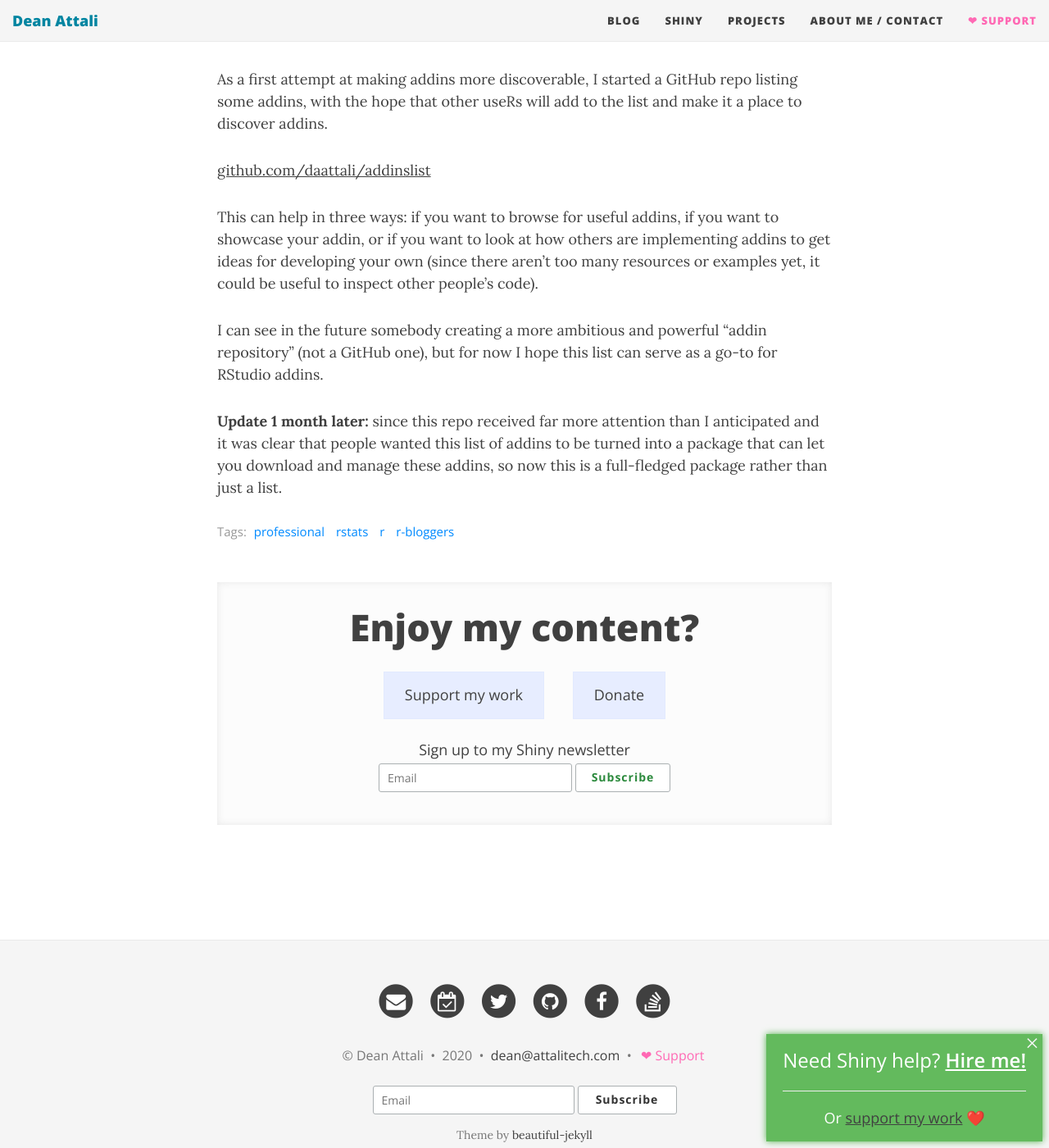
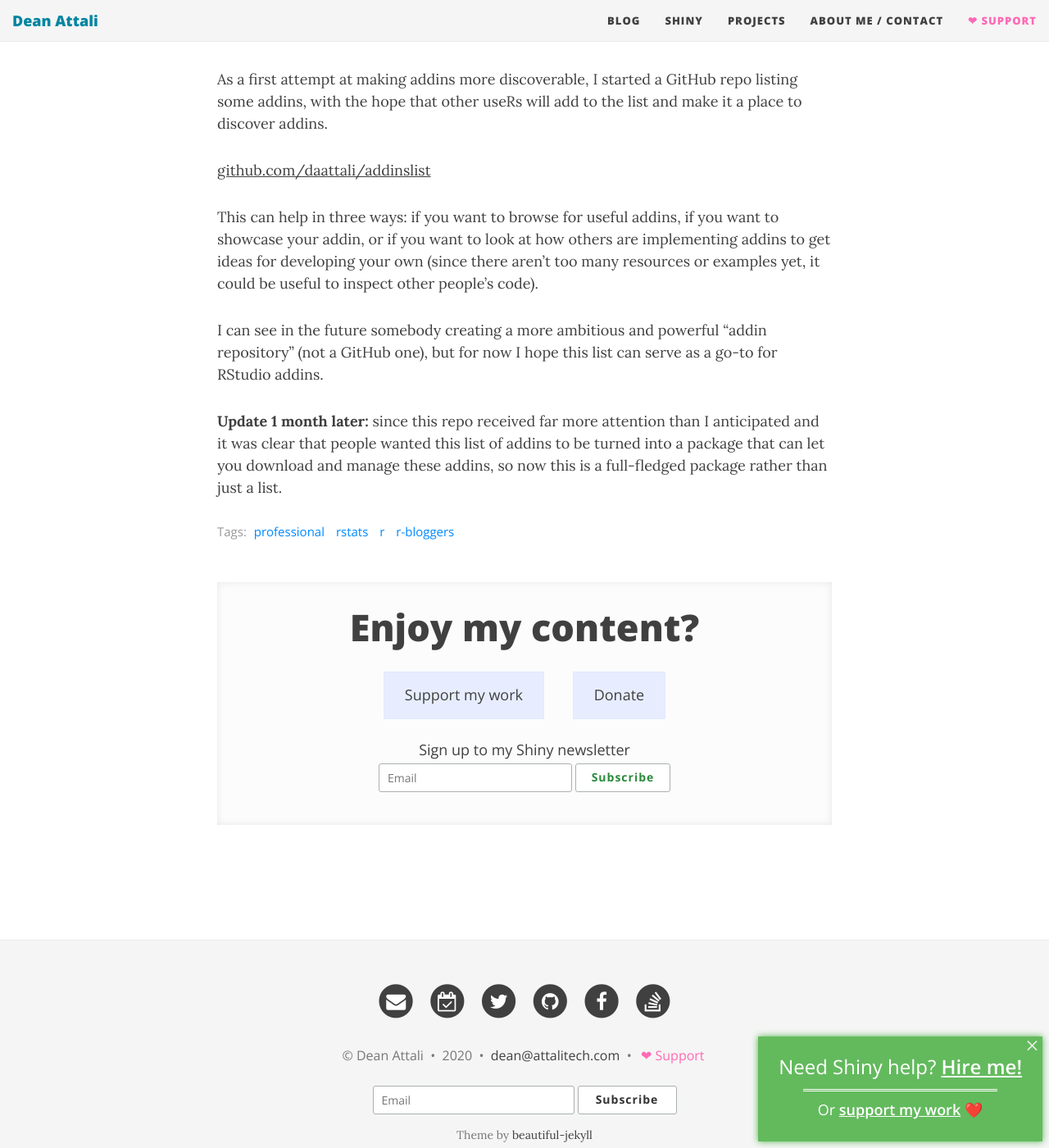
Before and after one commit to daattali/daattali.github.io, a Jekyll site: the page built from notblog/2016-03-30-rstudio-addins-list.md, in a window 1280 px wide and 1400 px high, scrolled down 495 px. Shown: the whole window at 82% size. Built offline with Jekyll 4.4.1, drawn with Linux system fonts in a browser that asks for light colours; nearby versions of some CDN libraries; comment, search, counter and statistics services are not loaded.

Commit message:
Update main.css

```diff
--- a/css/main.css
+++ b/css/main.css
@@ -724,7 +724,6 @@
   margin: 0;
   padding: 0 2px;
 }
-#mailchimp-subscribe-section-scrollbox label,
 #mailchimp-subscribe-section-share label {
   font-size: 16px;
   margin-bottom: 7px;
@@ -760,7 +759,6 @@
 #mailchimp-subscribe-section-footer #mc-embedded-subscribe-footer {
   color: #333333;
 }
-#mailchimp-subscribe-section-scrollbox #mc-embedded-subscribe-scrollbox:hover,
 #mailchimp-subscribe-section-share #mc-embedded-subscribe-share:hover {
   background-color: #f8f8f8;
   color: #000;
@@ -779,7 +777,6 @@
 }
 
 @media only screen and (min-width: 980px) {
-  #mailchimp-subscribe-section-scrollbox #mc_embed_signup-scrollbox label,
   #mailchimp-subscribe-section-share #mc_embed_signup-share label {
     font-size: 18px;
     margin-bottom: 3px;
@@ -837,18 +834,21 @@
   text-align: center;
   color: #fff;
   background: #63ba5d;
-  padding: 15px 20px;
+  padding: 20px 25px 25px;
   box-shadow: 0 0 8px #53b24d;
-}
-
-#scroll-box input {
-  outline-color: #75b57d;
 }
 
 @media only screen and (max-width: 979px) {
   body.scroll-box-on footer {
     padding-bottom: 210px;
   }
+}
+
+#scroll-box hr {
+  margin: 10px auto;
+  width: 80%;
+  border: none;
+  border-top: 3px double #fff;
 }
 
 #scroll-box-close {
@@ -865,31 +865,18 @@
   color: #fff;
 }
 
-#scroll-box-title {
-  font-size: 24px;
-  letter-spacing: 1px;
-  display: none;
-}
-
-#scroll-box-contact {
-  font-family: arial;
-  font-size: 15px;
-  text-align: right;
-  margin-top: 10px;
-  display: none;
-}
-
 #scroll-box-hire {
   font-size: 24px;
 }
 
-#scroll-box-contact a,
-#scroll-box-hire a {
+#scroll-box-hire a,
+#scroll-box-support a {
   color: #fff;
   font-weight: 600;
 }
-#scroll-box-contact a:hover,
-#scroll-box-hire a:hover {
+
+#scroll-box-hire a:hover,
+#scroll-box-support a:hover {
   color: #f0f0f0;
 }
 
@@ -904,13 +891,16 @@
 
 @media only screen and (max-width: 550px) {
   #scroll-box {
-    padding: 10px 10px 5px;
+    padding: 10px;
   }
-  #scroll-box-title {
-    font-size: 20px;
+  #scroll-box hr {
+    width: 50%;
   }
   #scroll-box-hire {
     font-size: 18px;
+  }
+  scroll-box-support {
+    font-size: 16px;
   }
   #scroll-box-close {
     right: 3px;
```
